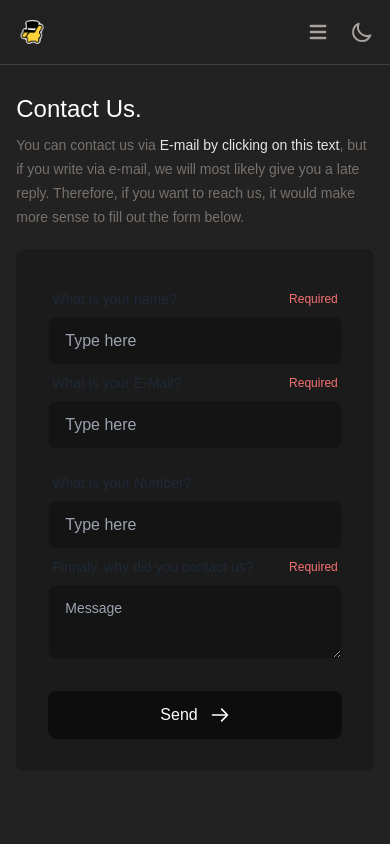
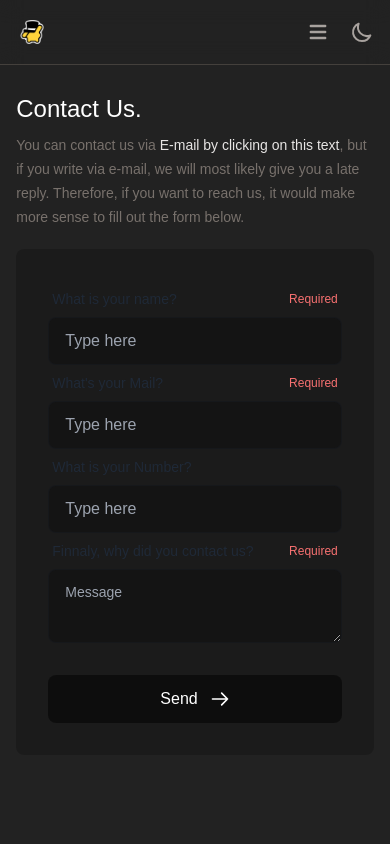
Before and after one commit to Settleco/homepage, a Next.js app: page /contact in a window 390 px wide. Shown: the top 844 px of the page. Built offline with nearby package versions, Linux system fonts and the light colour scheme; a web font is replaced by a local one.

Commit message:
bug: gap between form on mobile

```diff
--- a/pages/contact/index.js
+++ b/pages/contact/index.js
@@ -26,10 +26,10 @@ export default function Home() {
                           </label>
                           <input required placeholder="Type here" type="name" name="name" id="name" className="input input-bordered bg-black/25 dark:bg-stone-300 w-full"/>
                       </div>
-                      <div className="grid grid-cols-1 gap-4 sm:grid-cols-2">
+                      <div className="grid grid-cols-1 sm:gap-4 sm:grid-cols-2">
                           <div className="form-control w-full">
                               <label className="label">
-                                  <span className="label-text dark:text-stone-700">What is your E-Mail?</span>
+                                  <span className="label-text dark:text-stone-700">What's your Mail?</span>
                                   <span className="label-text-alt text-red-400 dark:text-red-600">Required</span>
                               </label>
                               <input required placeholder="Type here" type="email" name="email" id="email" className="input input-bordered bg-black/25 dark:bg-stone-300 w-full"/>
```
